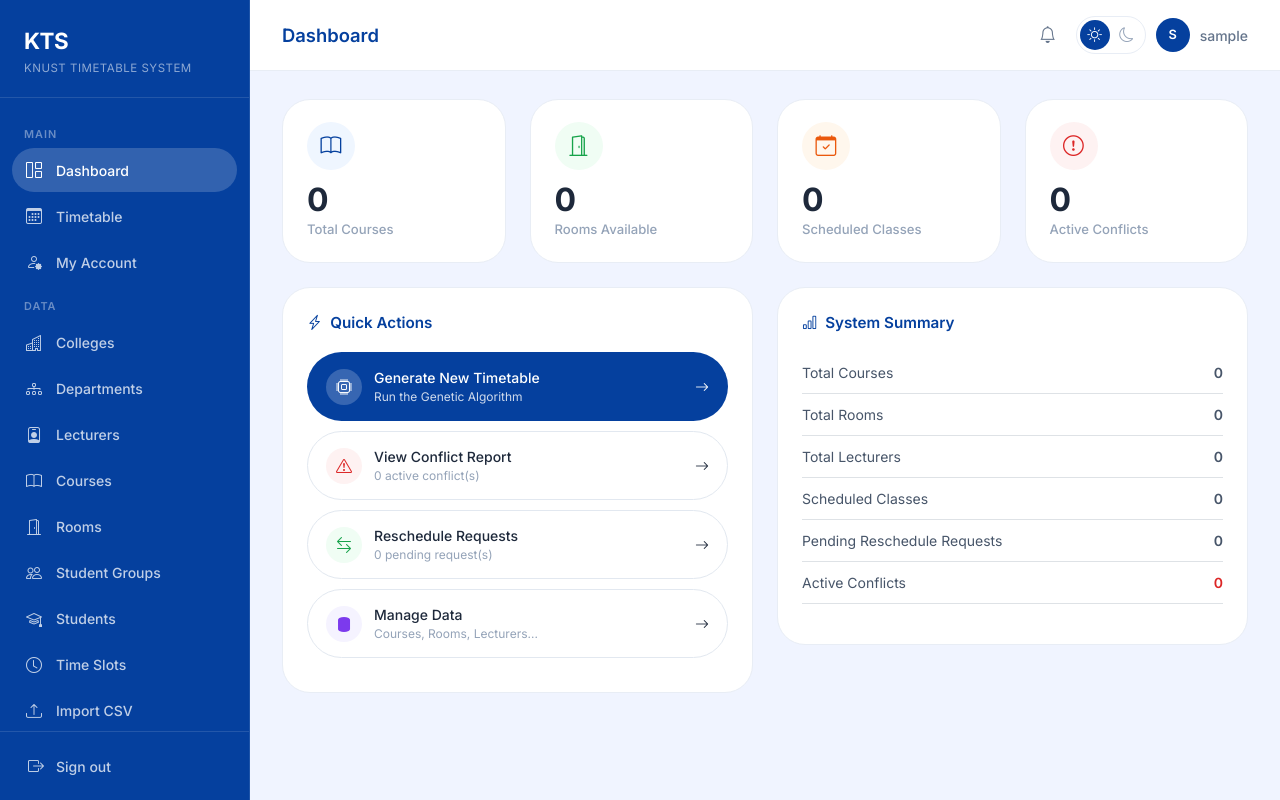
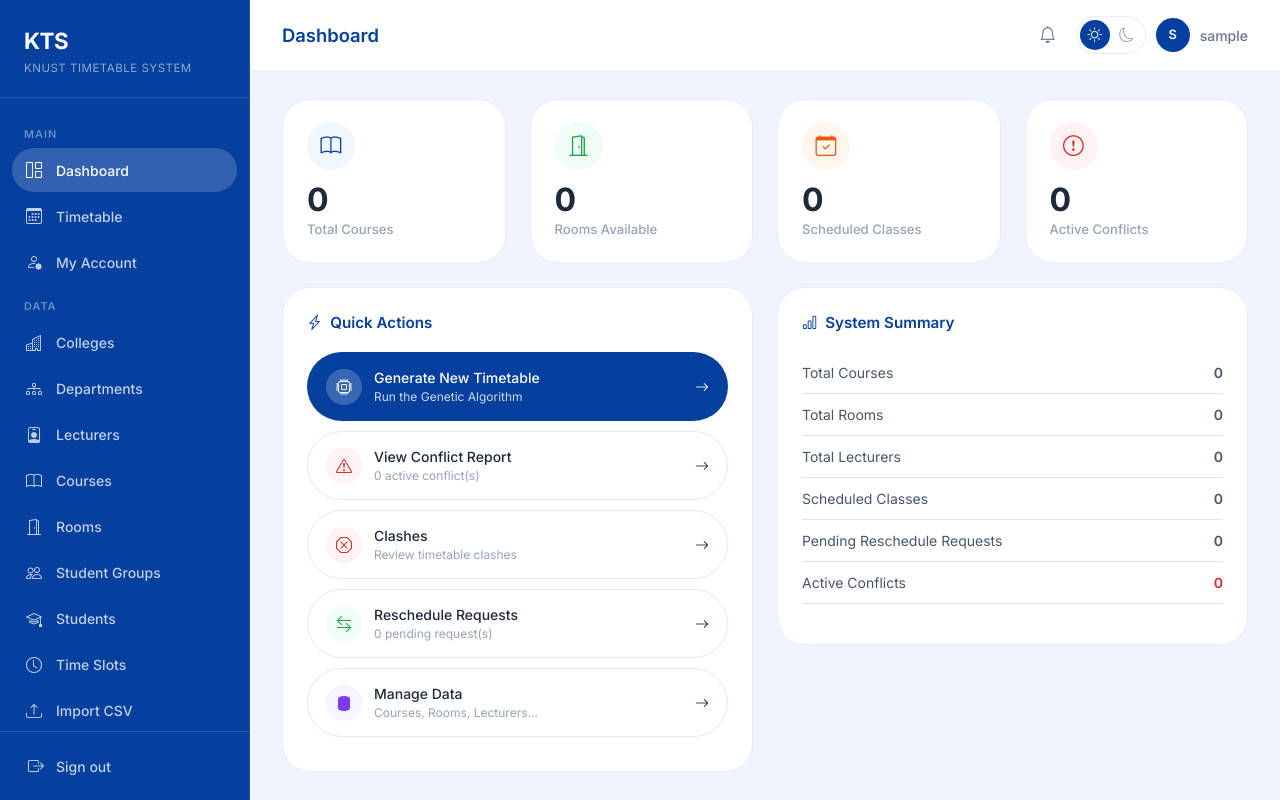
Before and after one commit to ChristaHaizel/KTS, a Django app: page / in a window 1280 px wide. Run offline with Django 5.2, Linux system fonts and the light colour scheme; the visitor is signed in with stand-in values (Sample User, id 1); data that the repository does not hold is empty; some libraries are stand-ins or nearby versions.

Commit message:
Add clashes dashboard action

```diff
--- a/scheduler/templates/scheduler/dashboard.html
+++ b/scheduler/templates/scheduler/dashboard.html
@@ -34,6 +34,8 @@
     </div>
 </div>
 
+
+
 <div class="row g-4">
     <div class="col-md-6">
         <div class="kts-card">
@@ -51,6 +53,14 @@
                 <div>
                     <div>View Conflict Report</div>
                     <div class="action-sub">{{ conflict_count }} active conflict(s)</div>
+                </div>
+                <i class="bi bi-arrow-right ms-auto"></i>
+            </a>
+            <a href="{% url 'conflicts' %}" class="action-btn">
+                <div class="action-icon danger"><i class="bi bi-x-octagon"></i></div>
+                <div>
+                    <div>Clashes</div>
+                    <div class="action-sub">Review timetable clashes</div>
                 </div>
                 <i class="bi bi-arrow-right ms-auto"></i>
             </a>
```
